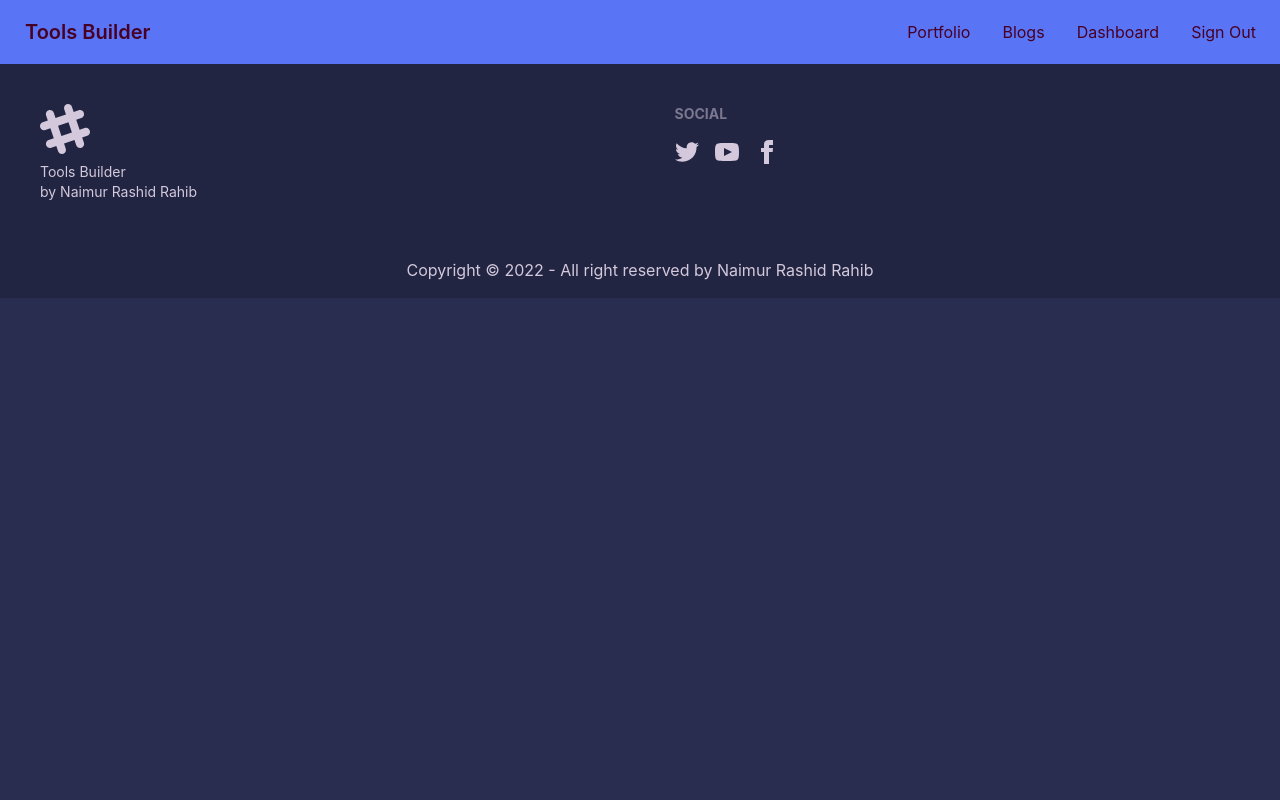
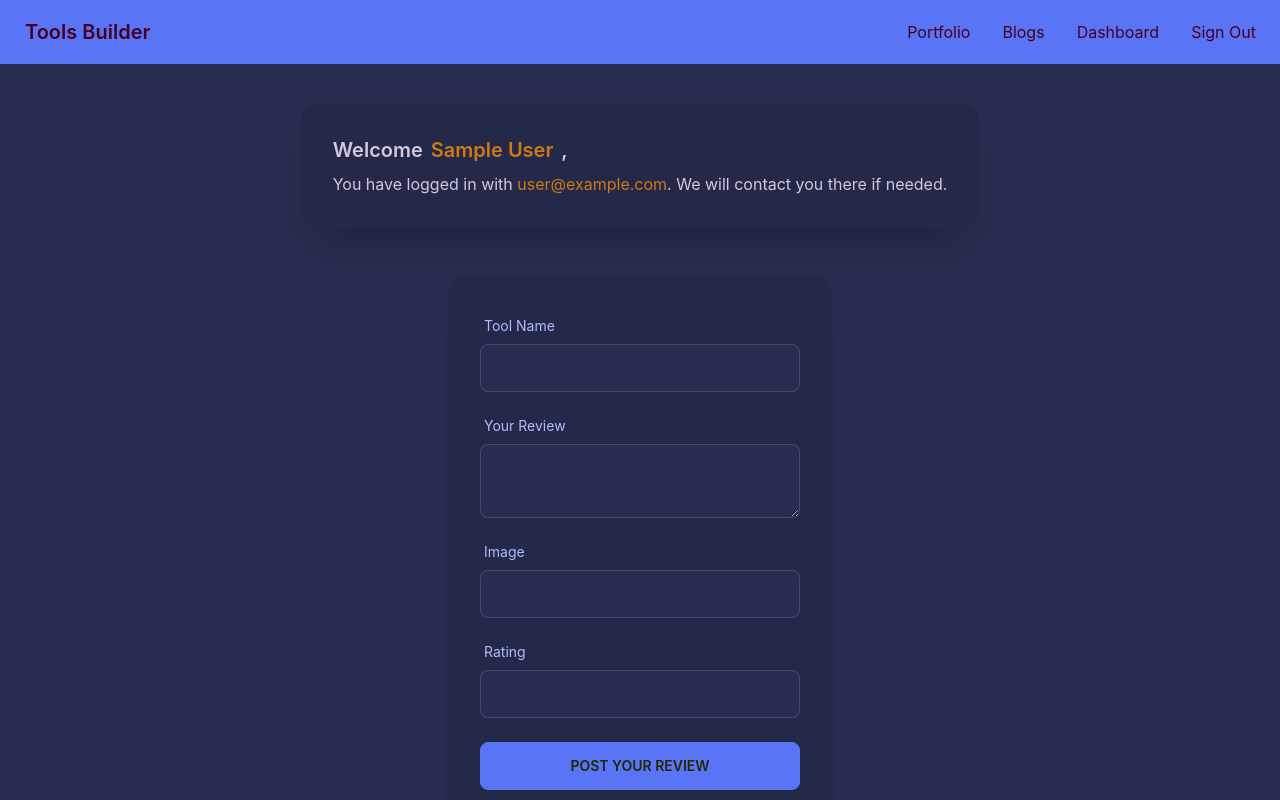
Before and after one commit to 7rahib/tools-builder-client-side-7rahib, a React (Create React App) app: page /addreview in a window 1280 px wide. Shown: the top 800 px of the page. Built offline with nearby package versions, Linux system fonts and the light colour scheme; no server answers; sample sign-in values are in the browser's storage; the HTML template or start-up script is replaced by a standard one.

Commit message:
quantity reduced as order placed

```diff
--- a/src/App.js
+++ b/src/App.js
@@ -18,6 +18,7 @@ import AddProducts from './Pages/Dashboard/AddProducts';
 import ManageUsers from './Pages/Dashboard/ManageUsers';
 import { ToastContainer } from 'react-toastify';
 import ManageOrders from './Pages/Dashboard/ManageOrders';
+import AddReview from './Pages/Dashboard/AddReview';
 
 
 function App() {
@@ -32,6 +33,7 @@ function App() {
         <Route path='/signup' element={<Signup />}></Route>
         <Route path='/portfolio' element={<Portfolio />}></Route>
         <Route path='/tools/:_id' element={<RequiredAuth><CheckoutPage /></RequiredAuth>}></Route>
+        <Route path='/addreview' element={<RequiredAuth><AddReview /></RequiredAuth>}></Route>
         <Route path='/dashboard' element={
           <Dashboard></Dashboard>}>
           <Route index element={<MyOrders></MyOrders>}></Route>
--- /dev/null
+++ b/src/Pages/Dashboard/AddReview.js
@@ -0,0 +1,113 @@
+import React from 'react';
+import { useForm } from 'react-hook-form';
+import auth from '../../firebase.init';
+import { useAuthState } from 'react-firebase-hooks/auth';
+
+const AddReview = () => {
+    const { register, formState: { errors }, handleSubmit, reset } = useForm();
+    const user = useAuthState(auth)
+
+
+    const onSubmit = data => {
+        console.log(data, user[0].displayName, user[0].email)
+        reset()
+    }
+
+    return (
+        <div>
+            <div className='flex justify-center mt-10'>
+                <div className="card lg:w-lg bg-base-200 shadow-2xl text-neutral-content">
+                    <div className="card-body">
+                        <h2 className="card-title">Welcome <span className='text-warning'>{(user[0]?.displayName)}</span>,</h2>
+                        <p>You have logged in with <span className='text-warning'>{(user[0]?.email)}</span>. We will contact you there if needed.</p>
+                    </div>
+                </div>
+            </div>
+            <div>
+                <div className='flex justify-center items-center my-12'>
+                    <div className="card w-96 bg-base-200 shadow-xl">
+                        <div className="card-body">
+                            <form onSubmit={handleSubmit(onSubmit)}>
+                                <div className="form-control w-full max-w-xs">
+                                    <label className="label">
+                                        <span className="label-text">Tool Name</span>
+                                    </label>
+                                    <input
+                                        type="text"
+                                        className="input input-bordered w-full max-w-xs"
+                                        {...register("name", {
+                                            required: {
+                                                value: true,
+                                                message: 'Name is Required'
+                                            }
+                                        })}
+                                    />
+                                    <label className="label">
+                                        {errors.name?.type === 'required' && <span className="label-text-alt text-error">{errors.name.message}</span>}
+                                    </label>
+                                </div>
+                                <div className="form-control w-full max-w-xs">
+                                    <label className="label">
+                                        <span className="label-text">Your Review</span>
+                                    </label>
+                                    <textarea
+                                        className="textarea textarea-bordered w-full max-w-xs"
+                                        {...register("review", {
+                                            required: {
+                                                value: true,
+                                                message: 'Review is Required'
+                                            }
+                                        })}
+                                    />
+                                    <label className="label">
+                                        {errors.review?.type === 'required' && <span className="label-text-alt text-error">{errors.review.message}</span>}
+                                    </label>
+                                </div>
+
+                                <div className="form-control w-full max-w-xs">
+                                    <label className="label">
+                                        <span className="label-text">Image</span>
+                                    </label>
+                                    <input
+                                        type="text"
+                                        className="input input-bordered w-full max-w-xs"
+                                        {...register("image", {
+                                            required: {
+                                                value: true,
+                                                message: 'Image is Required'
+                                            }
+                                        })}
+                                    />
+                                    <label className="label">
+                                        {errors.image?.type === 'required' && <span className="label-text-alt text-error">{errors.image.message}</span>}
+                                    </label>
+                                </div>
+                                <div className="form-control w-full max-w-xs">
+                                    <label className="label">
+                                        <span className="label-text">Rating</span>
+                                    </label>
+                                    <input
+                                        type="number"
+                                        className="input input-bordered w-full max-w-xs"
+                                        {...register("rating", {
+                                            required: {
+                                                value: true,
+                                                message: 'Rating is Required'
+                                            }
+                                        })}
+                                    />
+                                    <label className="label">
+                                        {errors.rating?.type === 'required' && <span className="label-text-alt text-error">{errors.rating.message}</span>}
+                                    </label>
+                                </div>
+                                <input className='btn btn-info w-full max-w-xs text-accent-content mt-2' type="submit" value="Post Your Review" />
+                            </form>
+                        </div>
+                    </div>
+                </div >
+            </div>
+        </div>
+    );
+};
+
+export default AddReview;
--- a/src/Pages/Dashboard/Dashboard.js
+++ b/src/Pages/Dashboard/Dashboard.js
@@ -12,7 +12,6 @@ const Dashboard = () => {
 
 
     const [admin] = useAdmin(user)
-    console.log(admin)
 
 
     const [token] = useToken(user)
--- a/src/Pages/Dashboard/MyReviews.js
+++ b/src/Pages/Dashboard/MyReviews.js
@@ -1,9 +1,19 @@
 import React from 'react';
+import { useNavigate } from 'react-router-dom';
 
 const MyReviews = () => {
+    const navigate = useNavigate()
+
+    const addAReview = () => {
+        navigate('/addreview')
+    }
+
     return (
         <div>
             <p>Review</p>
+            <div className='flex justify-end'>
+                <button onClick={addAReview} className='btn btn-info'>Add a Review</button>
+            </div>
         </div>
     );
 };
--- a/src/Pages/Payment/CheckoutPage.js
+++ b/src/Pages/Payment/CheckoutPage.js
@@ -5,14 +5,12 @@ import Loading from '../Shared/Loading';
 import auth from '../../firebase.init';
 import { useAuthState } from 'react-firebase-hooks/auth';
 import { toast } from 'react-toastify';
-import { useState } from 'react';
 
 const CheckoutPage = () => {
     const { _id } = useParams();
     const { register, formState: { errors }, handleSubmit, reset } = useForm();
     const user = useAuthState(auth);
     const navigate = useNavigate();
-    const [orderQuantity, setOrderQuantity] = useState(0);
 
 
     const url = `http://localhost:5000/tools/${_id}`;
@@ -43,9 +41,9 @@ const CheckoutPage = () => {
     //         })
     // }
 
-    const quantityReduce = () => {
+    const quantityReduce = (gq) => {
 
-        const newQuantity = (parseInt(tool.quantity) - parseInt(orderQuantity));
+        const newQuantity = parseInt(tool.quantity) - parseInt(gq);
 
         const url = `http://localhost:5000/tools/${_id}`;
         console.log({ newQuantity })
@@ -55,7 +53,7 @@ const CheckoutPage = () => {
                 'content-type': 'application/json',
                 authorization: `Bearer ${localStorage.getItem('accessToken')}`
             },
-            body: JSON.stringify({ quantity: newQuantity })
+            body: JSON.stringify({ newQuantity })
         })
             .then(res => res.json())
             .then(data => {
@@ -89,12 +87,14 @@ const CheckoutPage = () => {
     }
 
 
+    const min_quantity = tool.min_quantity;
+    const max_quantity = tool.quantity;
 
 
 
-    const onSubmit = data => {
+    const onSubmit = (data) => {
 
-        setOrderQuantity(data.newQuantityValue)
+        const gq = data.newQuantityValue
         const order = {
             orderId: _id,
             name: tool.name,
@@ -103,7 +103,7 @@ const CheckoutPage = () => {
             email: (user[0].email),
             userName: (user[0].displayName),
         }
-        const allData = Promise.all([placeOrder(order), quantityReduce()]);
+        const allData = Promise.all([placeOrder(order), quantityReduce(gq)]);
         console.log(allData)
     }
 
@@ -138,12 +138,23 @@ const CheckoutPage = () => {
                                     {...register("newQuantityValue", {
                                         required: {
                                             value: true,
-                                            message: 'newQuantity is Required'
+                                            message: 'Order quantity is Required'
                                         },
+                                        min: {
+                                            value: min_quantity,
+                                            message: 'You can not order less then minimum quantity'
+                                        },
+                                        max: {
+                                            value: max_quantity,
+                                            message: 'You can not order more than available quantity'
+                                        }
+
                                     })}
                                 />
                                 <label className="label">
                                     {errors.newQuantityValue?.type === 'required' && <span className="label-text-alt text-error">{errors.newQuantityValue.message}</span>}
+                                    {errors.newQuantityValue?.type === 'min' && <span className="label-text-alt text-error">{errors.newQuantityValue.message}</span>}
+                                    {errors.newQuantityValue?.type === 'max' && <span className="label-text-alt text-error">{errors.newQuantityValue.message}</span>}
                                 </label>
                             </div>
                             <input className='btn btn-info mt-2' type="submit" value="Confirm Order" />
```
